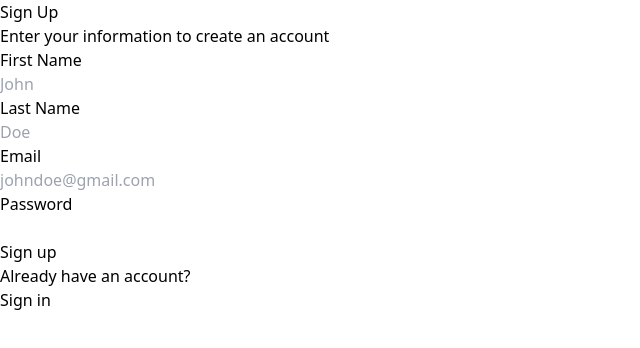
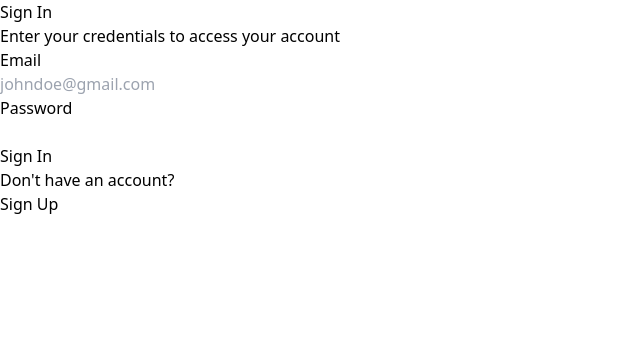
Before and after one commit to venuakku/paytm-digital-wallet, a React (Vite) app in the folder frontend/: page / in a window 1280 px wide. Shown: the top 348 px of the page, without its empty margins (0-640 px from the left). Built offline with nearby package versions, Linux system fonts and the light colour scheme.

Commit message:
changed / route to signin page

```diff
--- a/frontend/src/App.jsx
+++ b/frontend/src/App.jsx
@@ -9,7 +9,7 @@
     <>
       <BrowserRouter>
         <Routes>
-          <Route path="/" element={<Signup />} />
+          <Route path="/" element={<Signin />} />
           <Route path="/signup" element={<Signup />} />
           <Route path="/signin" element={<Signin />} />
           <Route path="/dashboard" element={<Dashboard />} />
```
